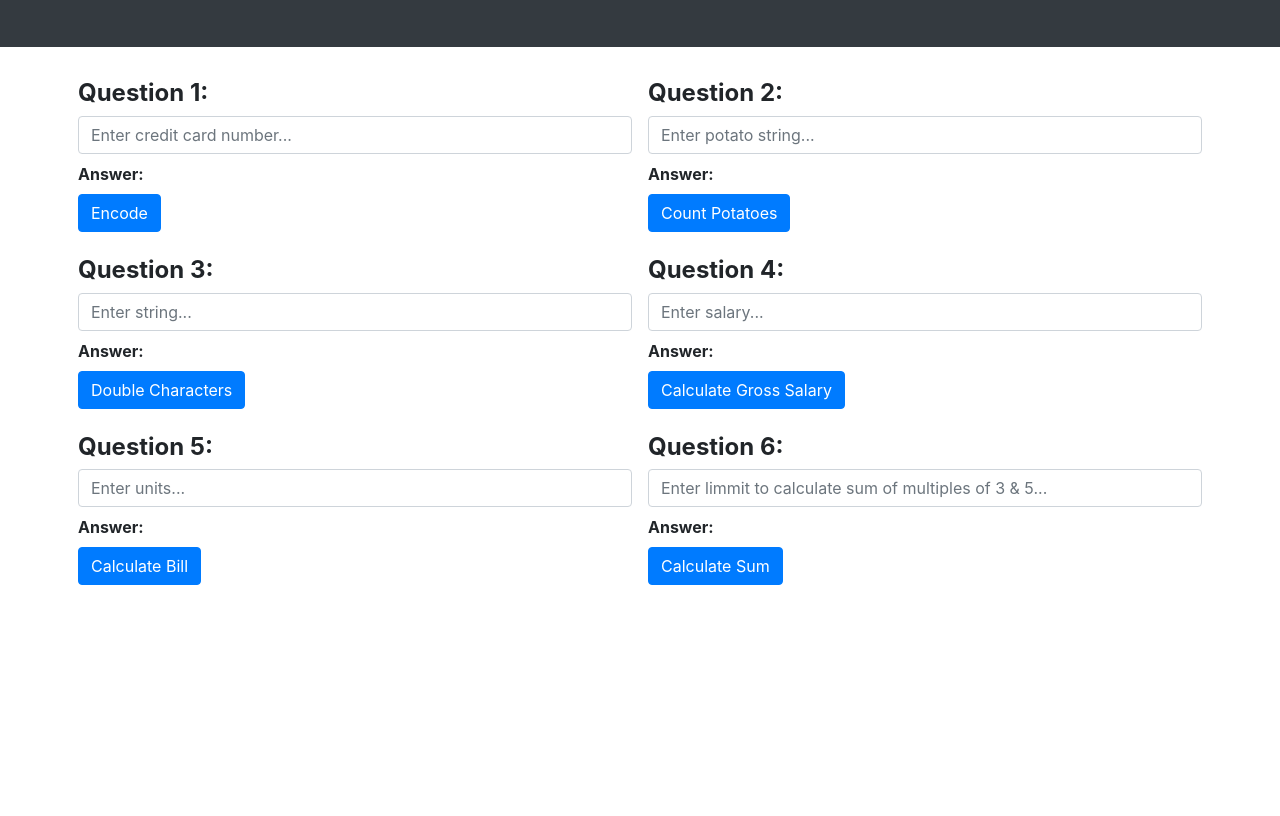
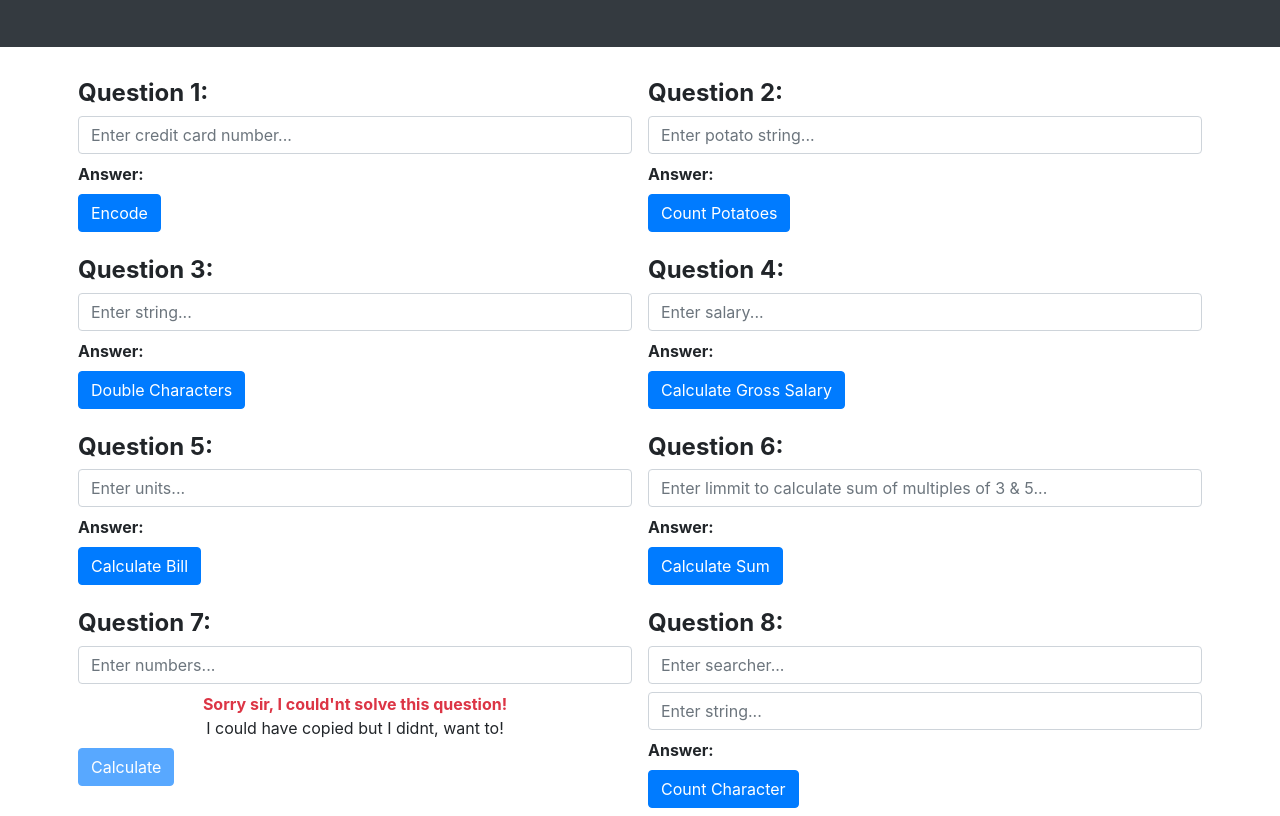
Before and after one commit to zuraizzafar/AssignmentFeb2ndW, a website: page public/index.html in a window 1280 px wide. Shown: the part 137-953 px from the top of the page. Before the commit the page ends 800 px from the top, so only its background shows below. Drawn offline with nearby package versions, Linux system fonts and the light colour scheme.

Commit message:
added question 8 and tweaked some format

```diff
--- a/public/assets/scripts/script.js
+++ b/public/assets/scripts/script.js
@@ -7,7 +7,7 @@ function question1() {
         document.getElementById("question1-answer").innerText = encCC;
     }
     else
-        alert("Enter Credit Card in supported format! (16 Digits)");
+        alert("Enter Credit Card in supported format! (16 Digits), you entered " + ccNum.length + " digits.");
 }
 function question2() {
     var input = document.getElementById("question2");
@@ -21,7 +21,7 @@ function question2() {
     else {
         alert("String doesnt have potatoes in it...");
     }
-    document.getElementById("question2-answer").innerText = i;
+    document.getElementById("question2-answer").innerText = "Number of potatoes in string are/is: " + i;
 }
 function question3() {
     var input = document.getElementById("question3");
@@ -70,7 +70,7 @@ function question5() {
             cost = 1.5;
         }
         var bill = cost * units;
-        var netBill = bill + ((bill * 20)/100);
+        var netBill = bill + ((bill * 20) / 100);
         document.getElementById("question5-answer").innerText = netBill;
     }
 }
@@ -78,7 +78,7 @@ function question5() {
 function question6() {
     var input = document.getElementById("question6");
     var limmit = parseInt(input.value);
-    if (limmit == NaN || (limmit >=0 && limmit < 5)) {
+    if (limmit == NaN || (limmit >= 0 && limmit < 5)) {
         alert("You entered " + limmit + ", which cannot be processed... Default limmit of 1000 is being processed!");
         limmit = 1000;
     }
@@ -90,3 +90,21 @@ function question6() {
     }
     document.getElementById("question6-answer").innerText = sum;
 }
+function question8() {
+    var input1 = document.getElementById("question8-1");
+    var input2 = document.getElementById("question8-2");
+    var searcher = input1.value;
+    var string = input2.value;
+    if (searcher.length > 1) {
+        alert("Enter one character only!");
+    }
+    else {
+        var count = 0;
+        for (let i = 0; i < string.length; i++) {
+            if (string[i] == searcher) {
+                count++;
+            }
+        }
+        document.getElementById("question8-answer").innerText = "Character '" + searcher + "' occured " + count + " time/s.";
+    }
+}
--- a/public/index.html
+++ b/public/index.html
@@ -81,6 +81,30 @@
                     </div>
                     <button class="btn btn-primary" onclick="question6()">Calculate Sum</button>
                 </div>
+                <div class="col-md-6 p-2 mt-2">
+                    <h4 class="font-weight-bold">Question 7:</h4>
+                    <input class="form-control mt-2 w-100" type="number" id="question7" name="question7"
+                        placeholder="Enter numbers...">
+                    <div class="mt-2 mb-2">
+                        <div class="font-weight-bold text-danger text-center"> Sorry sir, I could'nt solve this
+                            question!
+                        </div>
+                        <div class="text-center">I could have copied but I didnt, want to!</div>
+                    </div>
+                    <button class="btn btn-primary" onclick="question7()" disabled>Calculate</button>
+                </div>
+                <div class="col-md-6 p-2 mt-2">
+                    <h4 class="font-weight-bold">Question 8:</h4>
+                    <input class="form-control mt-2 w-100" type="text" id="question8-1" name="question8-1"
+                        placeholder="Enter searcher..." required>
+                    <input class="form-control mt-2 w-100" type="text" id="question8-2" name="question8-2"
+                        placeholder="Enter string..." required>
+                    <div class="mt-2 mb-2">
+                        <span class="font-weight-bold">Answer: </span>
+                        <span class="p-2" id="question8-answer">&nbsp;</span>
+                    </div>
+                    <button class="btn btn-primary" onclick="question8()">Count Character</button>
+                </div>
             </div>
         </section>
     </section>
```
